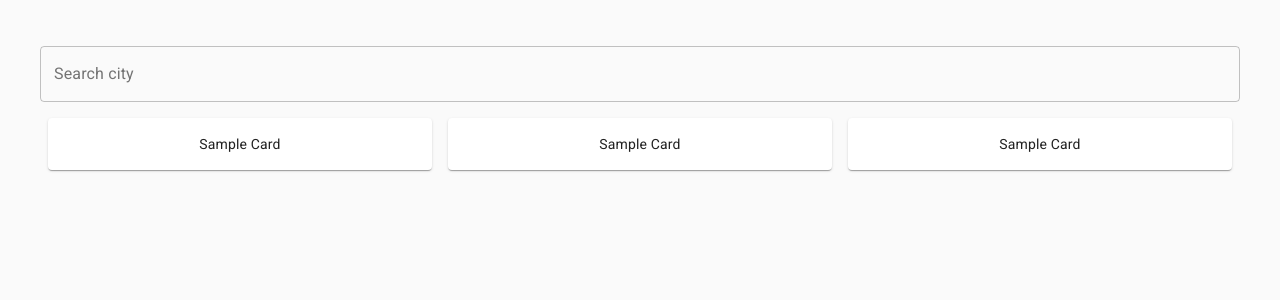
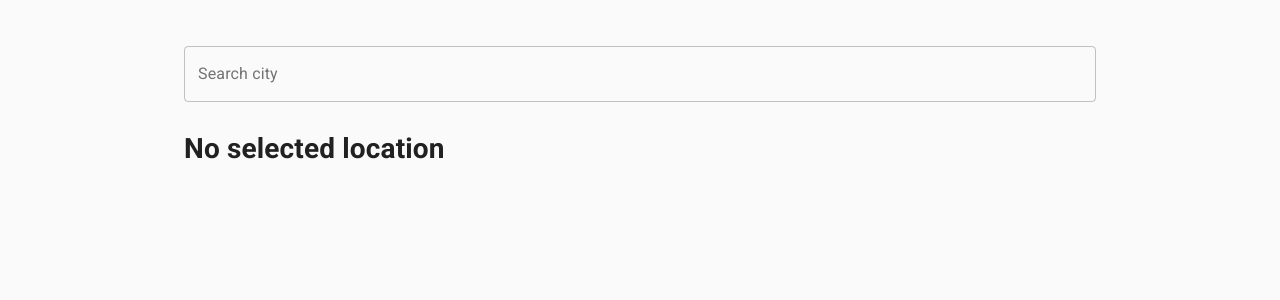
Before and after one commit to zynmurel/weather-app, a Next.js app: page / in a window 1280 px wide. Shown: the top 300 px of the page. Built offline with nearby package versions, Linux system fonts and the light colour scheme.

Commit message:
display weather

```diff
--- a/pages/index.tsx
+++ b/pages/index.tsx
@@ -1,12 +1,61 @@
-import React from 'react'
+import React, { useEffect, useState } from 'react'
 import FreeSolo from '@components/input'
-import CardGrid from '@components/cardgrid'
+import SampleCard from '@components/sampleCard'
+import { getWeatherForecast } from 'src/api/weatherService'
+import Container from '@material-ui/core/Container'
+import { Grid } from '@material-ui/core'
 
+interface Forecast {
+  date_epoch: number
+  date: string
+  day: {
+    condition: {
+      text: string
+      icon: string
+    }
+    avgtemp_c: string
+  }
+}
 const Home: React.FC = () => {
+  const [place, setPlace] = useState('')
+  const [forecast, setForecast] = useState<Forecast[]>([])
+  const getWeather = async () => {
+    if (place) {
+      const weather = await getWeatherForecast(place)
+      setForecast(weather.data.forecast.forecastday)
+      //console.log('weather %o', weather)
+    }
+  }
+  console.log('forecast %o', forecast)
+  useEffect(() => {
+    getWeather()
+  }, [place])
   return (
     <div>
-      <FreeSolo />
-      <CardGrid />
+      <Container maxWidth="md">
+        <Grid container direction="row" justifyContent="center">
+          <Grid container>
+            <FreeSolo setPlace={setPlace} />
+          </Grid>
+        </Grid>{' '}
+        <h1>{place || 'No selected location'}</h1>
+        {forecast.length && place ? (
+          <Grid container spacing={3}>
+            {forecast.map((item) => {
+              return (
+                <Grid item xs key={item.date_epoch}>
+                  <SampleCard
+                    date={item.date}
+                    condition={item.day.condition.text}
+                    img={`https:${item.day.condition.icon}`}
+                    temp={item.day.avgtemp_c}
+                  />
+                </Grid>
+              )
+            })}
+          </Grid>
+        ) : null}
+      </Container>
     </div>
   )
 }
--- a/src/api/weatherService.ts
+++ b/src/api/weatherService.ts
@@ -5,4 +5,9 @@ export const getSuggestedPlaces = async (query: string) => {
     `https://api.weatherapi.com/v1/search.json?key=${process.env.NEXT_PUBLIC_WEATHER_API_KEY}&q=${query}`
   )
 }
+export const getWeatherForecast = async (query: string) => {
+  return await axios.get(
+    `https://api.weatherapi.com/v1/forecast.json?key=${process.env.NEXT_PUBLIC_WEATHER_API_KEY}&q=${query}&days=3`
+  )
+}
 // https://api.weatherapi.com/v1/current.json?key=ac6a35ef289843838c3112303212308&q=BIla&aqi=no
--- a/src/components/cardgrid.tsx
+++ /dev/null
@@ -1,32 +0,0 @@
-import React from 'react'
-import { makeStyles } from '@material-ui/core/styles'
-import { Grid, Card } from '@material-ui/core'
-
-const useStyle = makeStyles((theme) => ({
-  grid: {
-    maxWidth: 1200,
-    margin: 'auto',
-  },
-  card: {
-    textAlign: 'center',
-    padding: theme.spacing(2),
-  },
-}))
-const CardGrid = () => {
-  const classes = useStyle()
-  return (
-    <Grid container spacing={2} className={classes.grid}>
-      <Grid item md={4} xs={12}>
-        <Card className={classes.card}>Sample Card</Card>
-      </Grid>
-      <Grid item md={4} xs={12}>
-        <Card className={classes.card}>Sample Card</Card>
-      </Grid>
-      <Grid item md={4} xs={12}>
-        <Card className={classes.card}>Sample Card</Card>
-      </Grid>
-    </Grid>
-  )
-}
-
-export default CardGrid
--- a/src/components/input.tsx
+++ b/src/components/input.tsx
@@ -8,7 +8,7 @@ interface Places {
   name: string
   country: string
 }
-const FreeSolo: React.FC = () => {
+const FreeSolo: React.FC<{ setPlace: (place: string) => void }> = ({ setPlace }) => {
   const [places, setPlaces] = useState<Places[]>([])
 
   const getPlaces = async (input?: string) => {
@@ -22,14 +22,22 @@ const FreeSolo: React.FC = () => {
   }
 
   return (
-    <div style={{ margin: 'auto', maxWidth: 1200, marginTop: 30 }}>
+    <div style={{ margin: 'auto', minWidth: '100%', marginTop: 30 }}>
       <Autocomplete
         id="free-solo-demo"
         freeSolo
-        options={places}
-        getOptionLabel={(option) => option.country}
-        renderOption={(option) => option.name}
+        options={places.map((option) => option)}
+        getOptionLabel={(option) => option.name}
+        renderOption={(option) => (
+          <>
+            {option.name}({option.country})
+          </>
+        )}
         filterOptions={(options) => options}
+        onChange={(_e, value) => {
+          // @ts-ignore
+          setPlace(value?.name)
+        }}
         renderInput={(params) => (
           <TextField
             {...params}
--- /dev/null
+++ b/src/components/sampleCard.tsx
@@ -0,0 +1,45 @@
+import React from 'react'
+import { makeStyles } from '@material-ui/core/styles'
+import Card from '@material-ui/core/Card'
+import CardContent from '@material-ui/core/CardContent'
+import { Typography } from '@material-ui/core'
+const useStyle = makeStyles((theme) => ({
+  card: {
+    textAlign: 'center',
+    padding: theme.spacing(2),
+  },
+  title: {
+    fontSize: 14,
+  },
+  pos: {
+    marginBottom: 12,
+  },
+}))
+interface Forecast {
+  date: string
+  condition?: string
+  img?: string
+  temp?: string
+}
+
+const SampleCard: React.FC<Forecast> = ({ date, condition, img, temp }) => {
+  const classes = useStyle()
+  return (
+    <Card className={classes.card} style={{ background: '#FFB599' }}>
+      <CardContent>
+        <Typography className={classes.title} color="textSecondary" gutterBottom>
+          {date}
+        </Typography>
+        <Typography variant="h5" component="h2">
+          {condition}
+        </Typography>
+        <img src={img} alt={'weather icon'} />
+        <Typography className={classes.pos} color="textSecondary">
+          {temp} <span>&#8451;</span>
+        </Typography>
+      </CardContent>
+    </Card>
+  )
+}
+
+export default SampleCard
```
